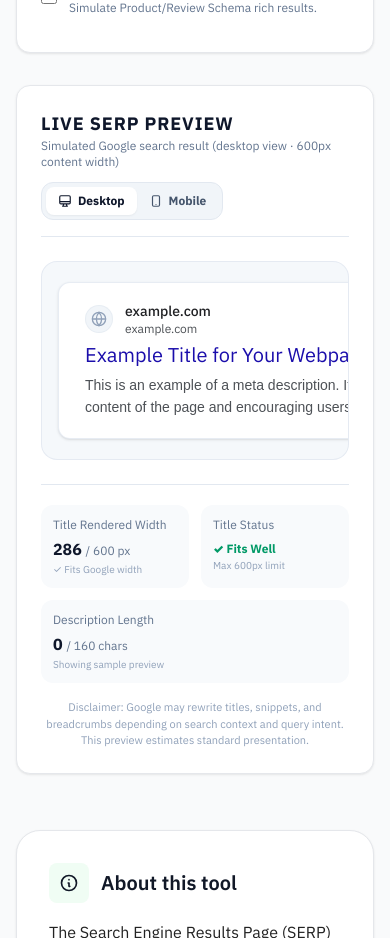
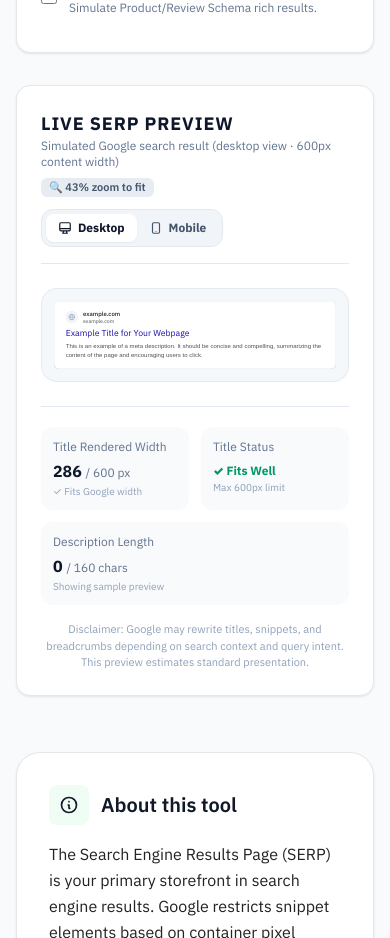
Before and after one commit to HJhaRSh/SEO-Tools, a Next.js app in the folder frontend/: page /tools/serp-simulator in a window 390 px wide. Shown: the part 1300-2238 px from the top of the page. Built offline with nearby package versions, Linux system fonts and the light colour scheme.

Commit message:
fix(serp-simulator): replace horizontal scrollbar slider with responsive auto-zoom scale

```diff
--- a/frontend/src/app/tools/serp-simulator/page.tsx
+++ b/frontend/src/app/tools/serp-simulator/page.tsx
@@ -1,6 +1,6 @@
 'use client';
 
-import React, { useState, useMemo, useId } from 'react';
+import React, { useState, useMemo, useId, useRef, useEffect } from 'react';
 import ToolLayout from '@/components/ToolLayout';
 import {
   SerpDevice,
@@ -35,9 +35,55 @@ export default function SerpSimulator() {
   const [fetchSuccess, setFetchSuccess] = useState<string | null>(null);
   const [isMounted, setIsMounted] = useState(false);
 
-  React.useEffect(() => {
+  // Auto-scaling ref and states to zoom out preview seamlessly without horizontal sliders
+  const containerRef = useRef<HTMLDivElement>(null);
+  const cardRef = useRef<HTMLDivElement>(null);
+  const [scale, setScale] = useState<number>(1);
+  const [cardHeight, setCardHeight] = useState<number | null>(null);
+
+  useEffect(() => {
     setIsMounted(true);
   }, []);
+
+  // Update scale factor whenever container width or card dimensions change
+  useEffect(() => {
+    if (!isMounted) return;
+
+    const updateDimensions = () => {
+      if (!containerRef.current) return;
+      const availableWidth = containerRef.current.clientWidth;
+      const targetWidth = SERP_LIMITS[device].previewContainerPx;
+
+      if (cardRef.current) {
+        setCardHeight(cardRef.current.offsetHeight);
+      }
+
+      if (availableWidth > 0 && availableWidth < targetWidth) {
+        // Zoom out smoothly so the card fits completely within the container
+        const computedScale = Math.min(1, Math.max(0.35, availableWidth / targetWidth));
+        setScale(computedScale);
+      } else {
+        setScale(1);
+      }
+    };
+
+    updateDimensions();
+
+    let ro: ResizeObserver | null = null;
+    if (typeof ResizeObserver !== 'undefined') {
+      ro = new ResizeObserver(() => {
+        updateDimensions();
+      });
+      if (containerRef.current) ro.observe(containerRef.current);
+      if (cardRef.current) ro.observe(cardRef.current);
+    }
+
+    window.addEventListener('resize', updateDimensions);
+    return () => {
+      if (ro) ro.disconnect();
+      window.removeEventListener('resize', updateDimensions);
+    };
+  }, [isMounted, device, title, description, showRating, rating, reviewCount, url, query]);
 
   // Accessible IDs
   const titleInputId = useId();
@@ -529,8 +575,13 @@ export default function SerpSimulator() {
                 <h2 className="text-lg font-black text-slate-900 dark:text-white uppercase tracking-wider">
                   Live SERP Preview
                 </h2>
-                <p className="text-xs text-slate-500">
-                  Simulated Google search result ({device === 'desktop' ? 'desktop view · 600px content width' : 'mobile view · 380px device width'})
+                <p className="text-xs text-slate-500 flex items-center flex-wrap gap-2">
+                  <span>Simulated Google search result ({device === 'desktop' ? 'desktop view · 600px content width' : 'mobile view · 380px device width'})</span>
+                  {scale < 0.98 && (
+                    <span className="inline-flex items-center gap-1 text-[11px] font-semibold text-slate-600 dark:text-slate-300 bg-slate-200/80 dark:bg-slate-800 px-2 py-0.5 rounded-md">
+                      🔍 {Math.round(scale * 100)}% zoom to fit
+                    </span>
+                  )}
                 </p>
               </div>
 
@@ -569,9 +620,26 @@ export default function SerpSimulator() {
               </div>
             </div>
 
-            {/* Container representing Google SERP Viewport */}
-            <div className="bg-slate-100/70 dark:bg-slate-950/40 p-4 sm:p-6 rounded-2xl border border-slate-200/80 dark:border-slate-800 overflow-x-auto">
-              <div className="min-w-fit flex justify-center py-1">
+            {/* Container representing Google SERP Viewport (Auto-scaled without horizontal scrollbars) */}
+            <div className="bg-slate-100/70 dark:bg-slate-950/40 p-3 sm:p-5 rounded-2xl border border-slate-200/80 dark:border-slate-800 flex justify-center items-center overflow-hidden">
+              <div ref={containerRef} className="w-full flex justify-center items-center overflow-hidden">
+                <div
+                  style={{
+                    width: scale < 1 ? `${Math.round(limits.previewContainerPx * scale)}px` : `${limits.previewContainerPx}px`,
+                    height: cardHeight && scale < 1 ? `${Math.round(cardHeight * scale)}px` : undefined,
+                  }}
+                  className="relative flex items-start justify-center overflow-hidden transition-[width,height] duration-150"
+                >
+                  <div
+                    ref={cardRef}
+                    style={{
+                      width: `${limits.previewContainerPx}px`,
+                      minWidth: `${limits.previewContainerPx}px`,
+                      transform: scale < 1 ? `scale(${scale})` : undefined,
+                      transformOrigin: 'top center',
+                    }}
+                    className="shrink-0 transition-transform duration-150"
+                  >
                     {/* DESKTOP SERP RESULT */}
                     {device === 'desktop' ? (
                       <div
@@ -725,6 +793,8 @@ export default function SerpSimulator() {
                     )}
                   </div>
                 </div>
+              </div>
+            </div>
 
             {/* Quick Metrics Cards */}
             <div className="grid grid-cols-2 sm:grid-cols-3 gap-3 mt-6 pt-5 border-t border-slate-200 dark:border-slate-800 text-xs">
```
Lines whose indentation alone changed are shown as unchanged.
